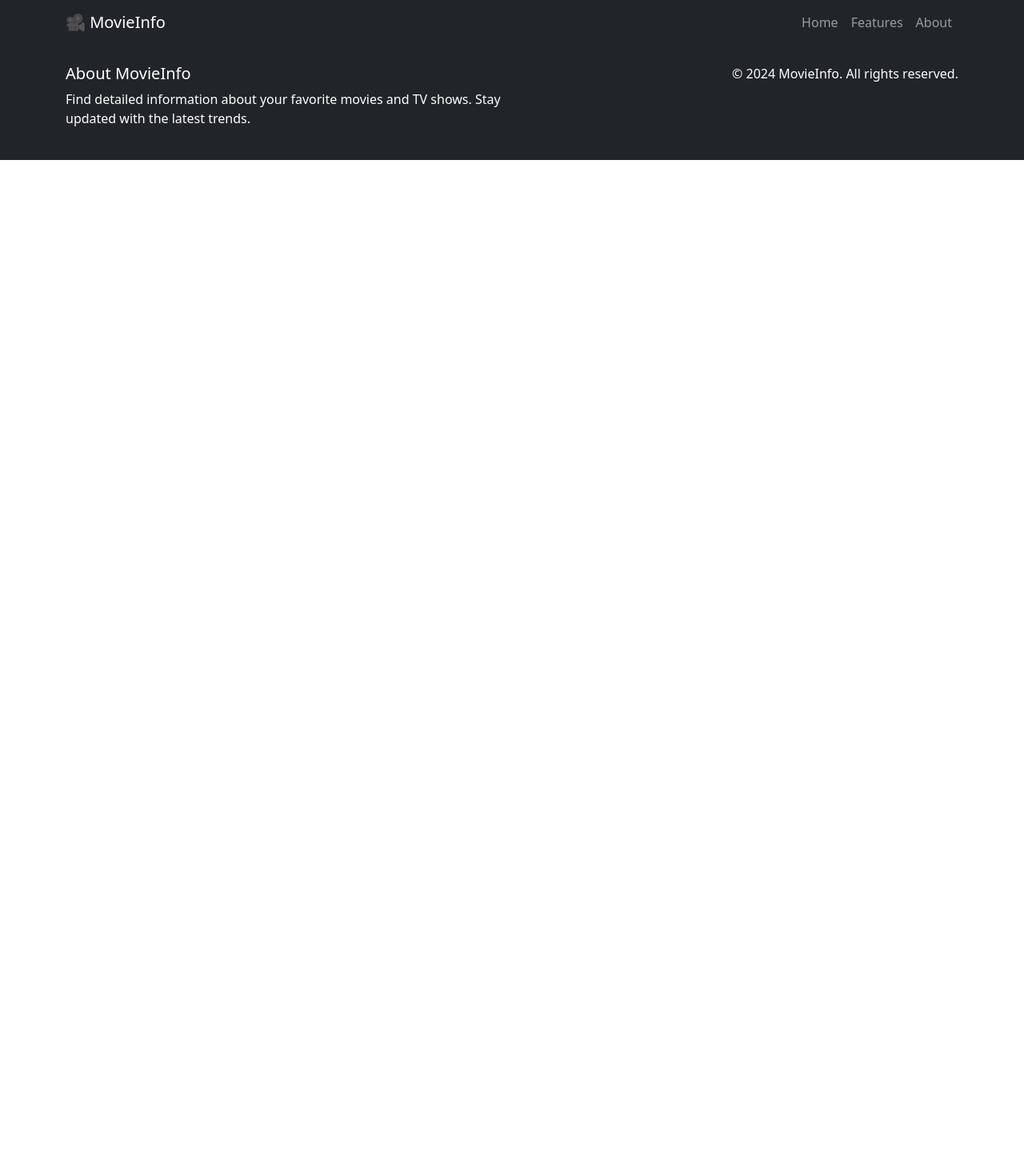
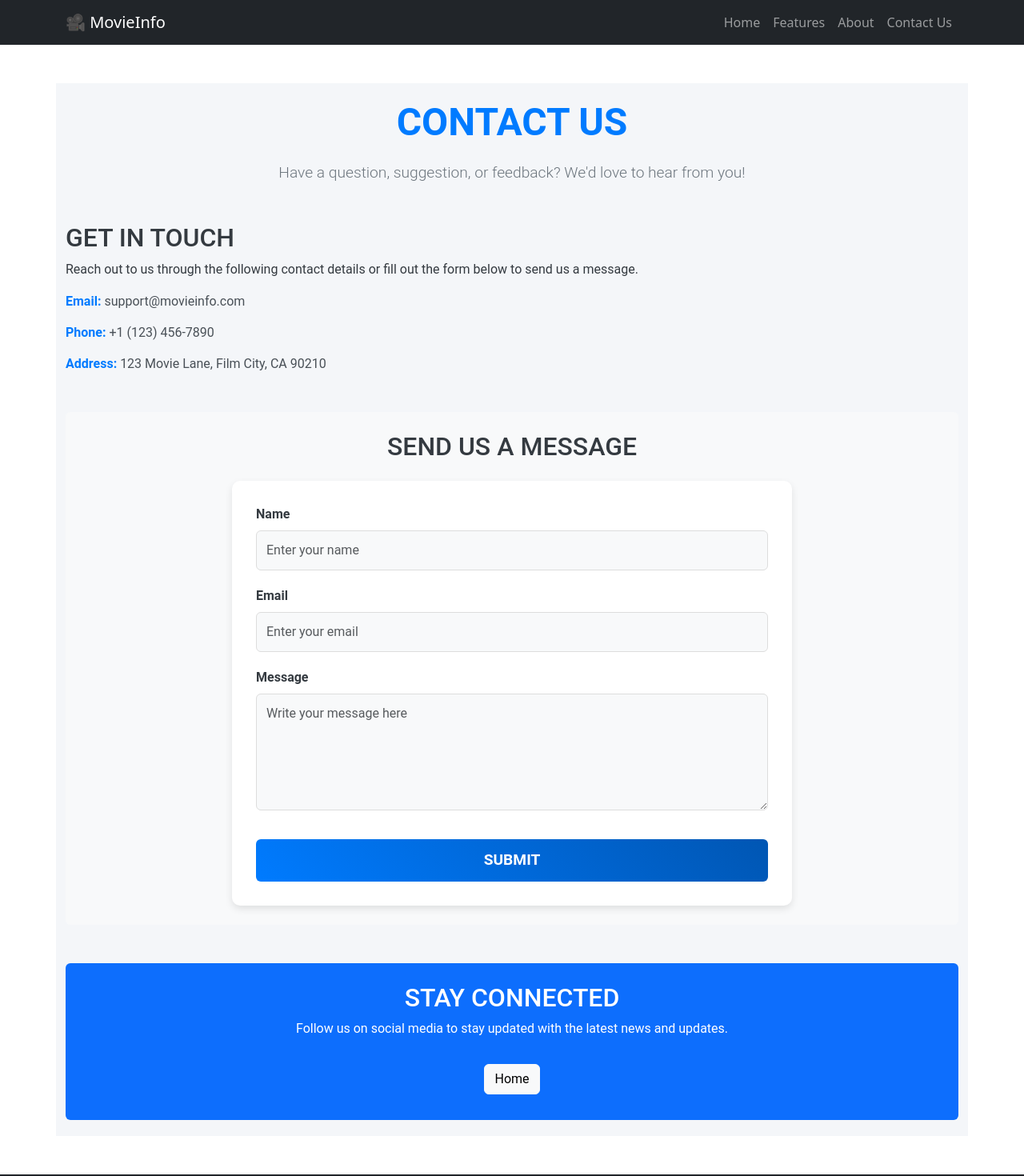
Before and after one commit to vineybhatia/movie-info-viewer, a React (Create React App) app: page /contact in a window 1280 px wide. Shown: the top 1470 px of the page at 80% size. Before the commit the page ends 800 px from the top, so only its background shows below. Built offline with nearby package versions, Linux system fonts and the light colour scheme.

Commit message:
add contact page and css

```diff
--- a/src/App.js
+++ b/src/App.js
@@ -5,6 +5,8 @@ import Footer from "./components/Footer";
 import Home from "./components/Home";
 import About from "./components/About";
 import Features from "./components/Features";
+import Contact from "./components/Contact";
+
 
 function App() {
   return (
@@ -14,6 +16,7 @@ function App() {
         <Route path="/" element={<Home />} />
         <Route path="/about" element={<About />} />
         <Route path="/features" element={<Features />} />
+        <Route path="/contact" element={<Contact />} />
       </Routes>
       <Footer />
     </Router>
--- /dev/null
+++ b/src/components/Contact.css
@@ -0,0 +1,160 @@
+/* General Styling */
+.contact-page {
+    color: #343a40;
+    font-family: 'Roboto', sans-serif;
+    padding: 20px;
+    background: #f4f6f9;
+}
+
+.contact-page h1 {
+    font-size: 3rem;
+    margin-bottom: 20px;
+    font-weight: bold;
+    color: #007bff;
+    text-transform: uppercase;
+    text-align: center;
+}
+
+.contact-page p.lead {
+    font-size: 1.2rem;
+    color: #6c757d;
+    text-align: center;
+    margin-bottom: 40px;
+}
+
+/* Contact Form Section */
+.contact-form {
+    max-width: 700px;
+    margin: 0 auto;
+    background: #ffffff;
+    padding: 30px;
+    border-radius: 10px;
+    box-shadow: 0 4px 10px rgba(0, 0, 0, 0.1);
+}
+
+.contact-form .form-group {
+    margin-bottom: 20px;
+}
+
+.contact-form .form-group label {
+    font-weight: 600;
+    margin-bottom: 8px;
+    display: block;
+    font-size: 1rem;
+}
+
+.contact-form .form-control {
+    padding: 12px;
+    border: 1px solid #ddd;
+    border-radius: 6px;
+    font-size: 1rem;
+    background: #f8f9fa;
+    transition: all 0.3s;
+}
+
+.contact-form .form-control:hover,
+.contact-form .form-control:focus {
+    border-color: #007bff;
+    background: #ffffff;
+    outline: none;
+    box-shadow: 0 0 5px rgba(0, 123, 255, 0.5);
+}
+
+.contact-form .btn-primary {
+    background: linear-gradient(45deg, #007bff, #0056b3);
+    border: none;
+    color: #fff;
+    padding: 12px 20px;
+    font-size: 1.2rem;
+    border-radius: 6px;
+    cursor: pointer;
+    transition: all 0.3s;
+    text-transform: uppercase;
+    font-weight: bold;
+}
+
+.contact-form .btn-primary:hover {
+    background: linear-gradient(45deg, #0056b3, #003d82);
+    transform: translateY(-2px);
+    box-shadow: 0 4px 8px rgba(0, 0, 0, 0.2);
+}
+
+/* Contact Information Section */
+.contact-page ul {
+    list-style: none;
+    padding: 0;
+    margin: 0;
+}
+
+.contact-page ul li {
+    font-size: 1rem;
+    margin-bottom: 15px;
+    color: #495057;
+}
+
+.contact-page ul li strong {
+    color: #007bff;
+}
+
+/* Call-to-Action Section */
+.call-to-action {
+    background: linear-gradient(135deg, #007bff, #0056b3);
+    color: #fff;
+    padding: 40px 20px;
+    border-radius: 10px;
+    text-align: center;
+    margin-top: 40px;
+}
+
+.call-to-action h2 {
+    font-size: 2rem;
+    margin-bottom: 15px;
+    font-weight: bold;
+}
+
+.call-to-action p {
+    font-size: 1.2rem;
+    margin-bottom: 20px;
+}
+
+.call-to-action .btn-light {
+    background-color: #ffffff;
+    color: #007bff;
+    border: 2px solid #007bff;
+    font-size: 1.2rem;
+    padding: 10px 20px;
+    border-radius: 6px;
+    transition: all 0.3s;
+    text-transform: uppercase;
+}
+
+.call-to-action .btn-light:hover {
+    background-color: #007bff;
+    color: #ffffff;
+    border-color: #0056b3;
+    transform: translateY(-2px);
+    box-shadow: 0 4px 8px rgba(0, 0, 0, 0.2);
+}
+
+/* Responsive Design */
+@media (max-width: 768px) {
+    .contact-page h1 {
+        font-size: 2.5rem;
+    }
+
+    .contact-page p.lead {
+        font-size: 1rem;
+    }
+
+    .contact-form {
+        padding: 20px;
+    }
+
+    .call-to-action h2 {
+        font-size: 1.8rem;
+    }
+
+    .call-to-action p {
+        font-size: 1rem;
+    }
+}
--- /dev/null
+++ b/src/components/Contact.js
@@ -0,0 +1,92 @@
+//Name: Smitkumar Macwan Student Id: 8909653 Email: smacwan9653@conestogac.on.ca
+//Web Trends Project ( Made Contact Us page)
+
+import React from "react";
+import { Link } from "react-router-dom"; // Import Link
+import { Nav } from "react-bootstrap";
+import "./Contact.css"; // Import external CSS
+
+const Contact = () => {
+  return (
+    <div className="container my-5 contact-page">
+      <div className="text-center mb-5">
+        <h1 className="display-4">Contact Us</h1>
+        <p className="lead">
+          Have a question, suggestion, or feedback? We'd love to hear from you!
+        </p>
+      </div>
+
+      {/* Contact Information Section */}
+      <section className="mb-5">
+        <h2>Get in Touch</h2>
+        <p>
+          Reach out to us through the following contact details or fill out the
+          form below to send us a message.
+        </p>
+        <ul>
+          <li><strong>Email:</strong> support@movieinfo.com</li>
+          <li><strong>Phone:</strong> +1 (123) 456-7890</li>
+          <li><strong>Address:</strong> 123 Movie Lane, Film City, CA 90210</li>
+        </ul>
+      </section>
+
+      {/* Contact Form Section */}
+      <section className="mb-5 bg-light p-4 rounded">
+        <h2 className="text-center mb-4">Send Us a Message</h2>
+        <form className="contact-form">
+          <div className="form-group">
+            <label htmlFor="name">Name</label>
+            <input
+              type="text"
+              id="name"
+              name="name"
+              className="form-control"
+              placeholder="Enter your name"
+              required
+            />
+          </div>
+          <div className="form-group">
+            <label htmlFor="email">Email</label>
+            <input
+              type="email"
+              id="email"
+              name="email"
+              className="form-control"
+              placeholder="Enter your email"
+              required
+            />
+          </div>
+          <div className="form-group">
+            <label htmlFor="message">Message</label>
+            <textarea
+              id="message"
+              name="message"
+              className="form-control"
+              rows="5"
+              placeholder="Write your message here"
+              required
+            ></textarea>
+          </div>
+          <button type="submit" className="btn btn-primary mt-3 w-100">
+            Submit
+          </button>
+        </form>
+      </section>
+
+      {/* Call to Action Section */}
+      <section className="text-center p-4 bg-primary text-white rounded">
+        <h2>Stay Connected</h2>
+        <p className="mb-4">
+          Follow us on social media to stay updated with the latest news and updates.
+        </p>
+        <Nav className="d-flex justify-content-center">
+          <Nav.Link as={Link} to="/">
+            <button className="btn btn-light">Home</button>
+          </Nav.Link>
+        </Nav>
+      </section>
+    </div>
+  );
+};
+
+export default Contact;
--- a/src/components/Navbar.js
+++ b/src/components/Navbar.js
@@ -13,6 +13,7 @@ const NavigationBar = () => {
             <Nav.Link as={Link} to="/">Home</Nav.Link> {/* Use 'as={Link}' */}
             <Nav.Link as={Link} to="/features">Features</Nav.Link>
             <Nav.Link as={Link} to="/about">About</Nav.Link> {/* Use 'as={Link}' */}
+            <Nav.Link as={Link} to="/contact">Contact Us</Nav.Link>
           </Nav>
         </Navbar.Collapse>
       </Container>
```
